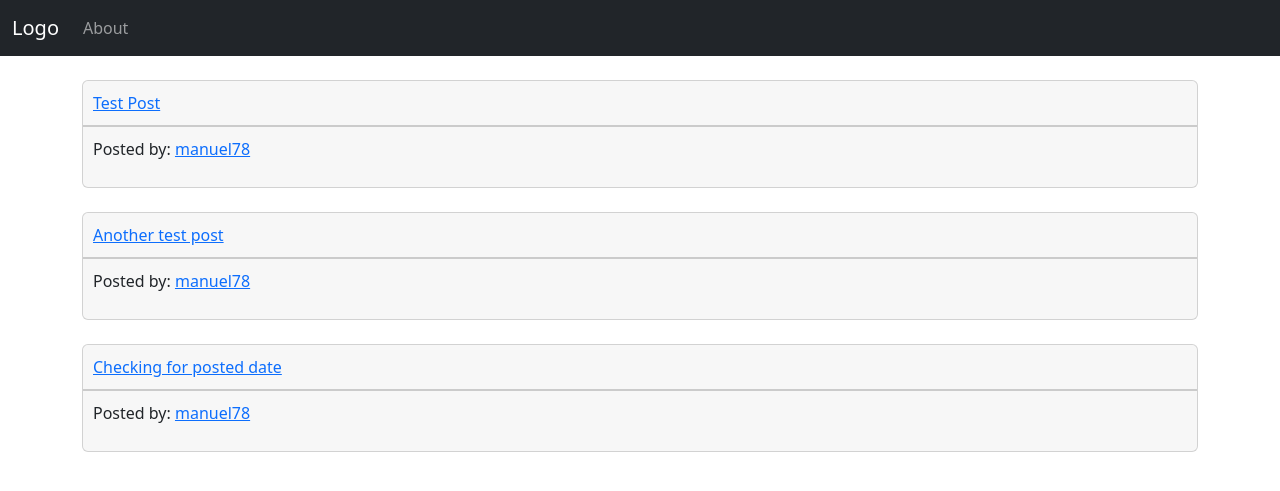
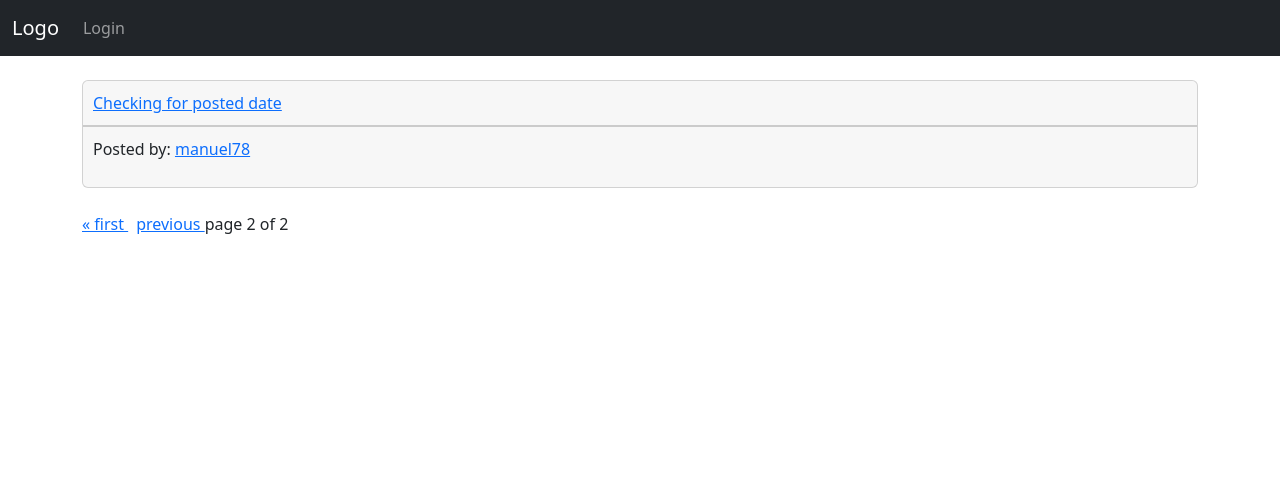
Before and after one commit to Manuel7806/Django-Blog, a Django app: a page that uses blogger/templates/header.html in a window 1280 px wide. Shown: the top 491 px of the page. Run offline with Django 4.2, Linux system fonts and the light colour scheme; data comes from the database, SQL or seed files in the repository; both versions use the stored data as it was after the commit.

Commit message:
Added login/logout functionality. User login is required to view profile now.

```diff
--- a/blogger/blog/admin.py
+++ b/blogger/blog/admin.py
@@ -3,7 +3,7 @@ from .models import Post, Comments
 
 
 class PostAdmin(admin.ModelAdmin):
-    list_display = ('title', 'post', 'slug', 'user')
+    list_display = ('title', 'post', 'slug', 'user', 'date_posted')
     prepopulated_fields = {'slug': ('title',)}
 
 
--- a/blogger/blog/models.py
+++ b/blogger/blog/models.py
@@ -7,6 +7,7 @@ from user.models import User
 class Post(models.Model):
     title = models.CharField(max_length=255)
     post = models.TextField()
+    date_posted = models.DateField(auto_now=True)
     slug = models.SlugField(null=False, unique=True)
     user = models.ForeignKey(User, on_delete=models.CASCADE)
 
--- a/blogger/blog/templates/index.html
+++ b/blogger/blog/templates/index.html
@@ -9,13 +9,13 @@
         <div class="mb-4">
             <div class="card">
                 <div class="card-header">
-                    <a href="{% url 'post' post.slug %}">
+                    <a href="{% url 'blog:post' post.user.username post.slug %}">
                         {{ post.title }}
                     </a>
                 </div>
                 <div class="card-footer">
                     <p>
-                        Posted by: <a href="{% url 'profile' post.user.pk %}">
+                        Posted by: <a href="{% url 'user:profile' post.user.pk %}">
                             {{ post.user.username }}
                         </a>
                     </p>
@@ -23,4 +23,29 @@
             </div>
         </div>
     {% endfor %}
+    <div class="paginator">
+        <span class="step-links">
+            {% if page_obj.has_previous %}
+                <a href="?page=1">
+                    &laquo; first
+                </a>
+                <a href="?page={{ page.obj.previos_page_number }}" class="ms-2">
+                    previous
+                </a>
+            {% endif %}
+
+                <span class="current">
+                    page {{ page_obj.number }} of {{ page_obj.paginator.num_pages}}
+                </span>
+
+            {% if page_obj.has_next %}
+                <a href="?page={{ page_obj.next_page_number }}" class="me-2">
+                    next
+                </a>
+                <a href="?page={{ page_obj.paginator.num_pages }}">
+                    last &raquo;
+                </a>
+            {% endif %}
+        </span>
+    </div>
 {% endblock content%}
--- a/blogger/blog/urls.py
+++ b/blogger/blog/urls.py
@@ -1,5 +1,7 @@
 from django.urls import path
 from . import views
+
+app_name = 'blog'
 
 urlpatterns = [
     path('', views.IndexView.as_view(), name='index'),
--- a/blogger/blog/views.py
+++ b/blogger/blog/views.py
@@ -7,6 +7,7 @@ from .forms import CreatePostForm
 
 class IndexView(ListView):
     model = Post
+    paginate_by = 2
     context_object_name = 'posts'
     template_name = 'index.html'
 
--- a/blogger/blogger/settings.py
+++ b/blogger/blogger/settings.py
@@ -132,6 +132,7 @@ DEFAULT_AUTO_FIELD = 'django.db.models.BigAutoField'
 
 AUTH_USER_MODEL = 'user.User'
 
-LOGIN_REDIRECT_URL = 'index'
+LOGIN_REDIRECT_URL = 'blog:index'
+LOGOUT_REDIRECT_URL = 'blog:index'
 
-LOGIN_URL = 'login'
+LOGIN_URL = 'user:login'
--- a/blogger/templates/header.html
+++ b/blogger/templates/header.html
@@ -1,6 +1,6 @@
 <nav class="navbar navbar-expand-md bg-dark navbar-dark">
     <div class="container-fluid">
-        <a href="{% url 'index' %}" class="navbar-brand">
+        <a href="{% url 'blog:index' %}" class="navbar-brand">
             Logo
         </a>
         <button class="navbar-toggler" type="button" data-bs-toggle="collapse" data-bs-target="#navbar">
@@ -8,11 +8,24 @@
         </button>
         <div class="collapse navbar-collapse" id="navbar">
             <ul class="navbar-nav">
-                <li class="nav-item">
-                    <a href="#" class="nav-link">
-                        About
-                    </a>
-                </li>
+                {% if user.is_authenticated %}
+                    <li class="nav-item">
+                        <a href="{% url 'user:profile' user.pk %}" class="nav-link">
+                            Profile
+                        </a>
+                    </li>
+                    <li class="nav-item">
+                        <a href="{% url 'user:logout' %}" class="nav-link">
+                            Logout
+                        </a>
+                    </li>
+                {% else %}
+                    <li class="nat-item">
+                        <a href="{% url 'user:login' %}" class="nav-link">
+                            Login
+                        </a>
+                    </li>
+                {% endif %}
             </ul>
         </div>
     </div>
--- a/blogger/user/templates/profile.html
+++ b/blogger/user/templates/profile.html
@@ -35,12 +35,14 @@
                     {% for post in posts %}
                         <div class="card mb-4">
                             <div class="card-header">
-                                <a href="{% url 'post' username=user.username slug=post.slug %}">
+                                <a href="{% url 'blog:post' username=user.username slug=post.slug %}">
                                     {{ post.title }}
                                 </a>
                             </div>
                             <div class="card-footer">
-                                Posted Date: 2023-2-6
+                                <p>
+                                    Posted on: {{ post.date_posted }}
+                                </p>
                             </div>
                         </div>
                     {% endfor %}
--- a/blogger/user/urls.py
+++ b/blogger/user/urls.py
@@ -6,4 +6,6 @@ app_name = 'user'
 urlpatterns = [
     path('profile/<int:pk>/', views.ProfileView.as_view(), name='profile'),
     path('register/', views.RegisterView.as_view(), name='register'),
+    path('login/', views.LoginUserView.as_view(), name='login'),
+    path('logout/', views.LogoutView.as_view(), name='logout'),
 ]
```
Also changed, not shown: blogger/user/forms.py (+32 -1 lines), blogger/user/templates/login.html (+9 -0 lines), blogger/user/views.py (+14 -5 lines), blogger/blog/migrations/0004_post_date_posted_alter_post_slug.py (added), blogger/db.sqlite3.
